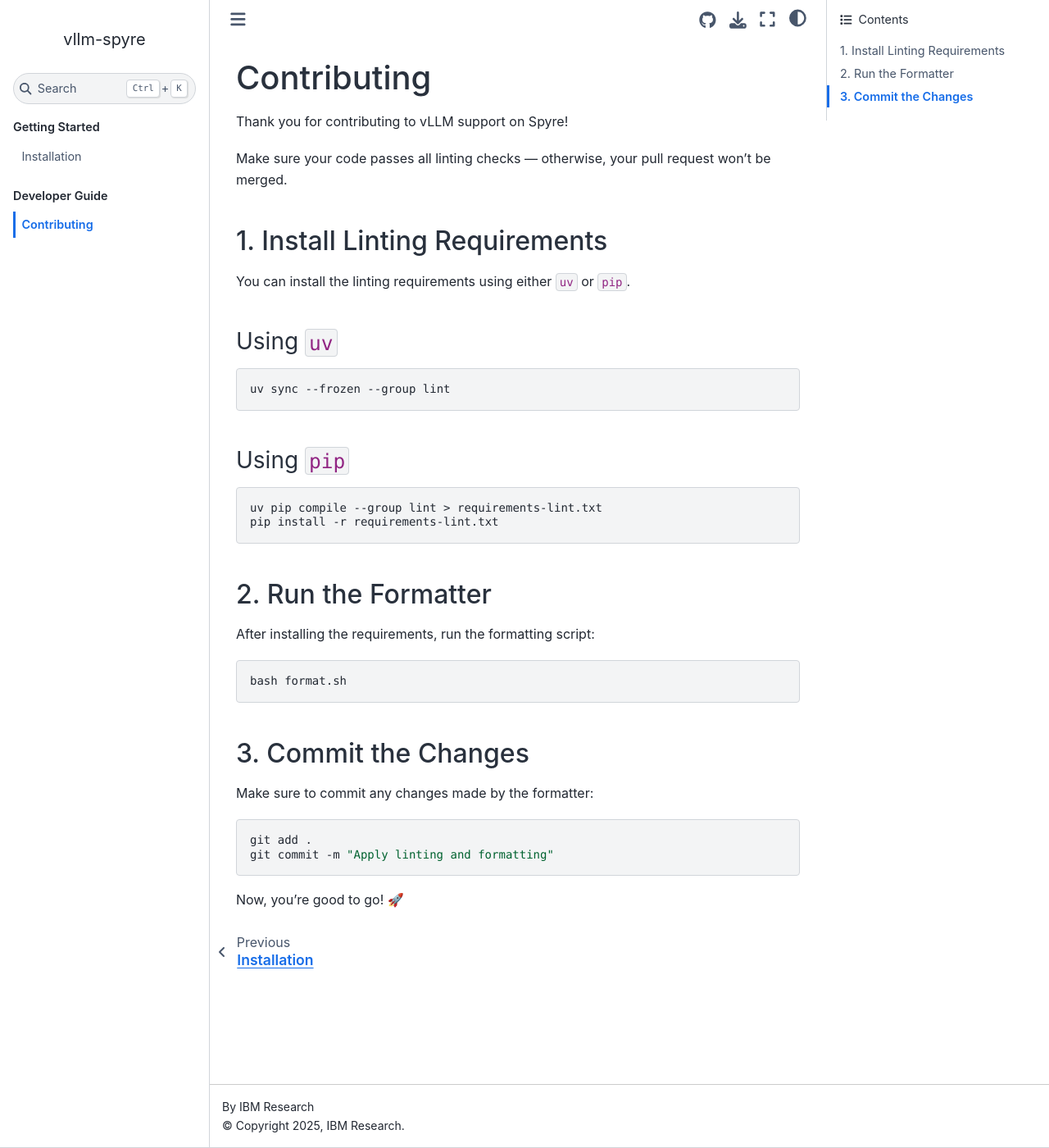
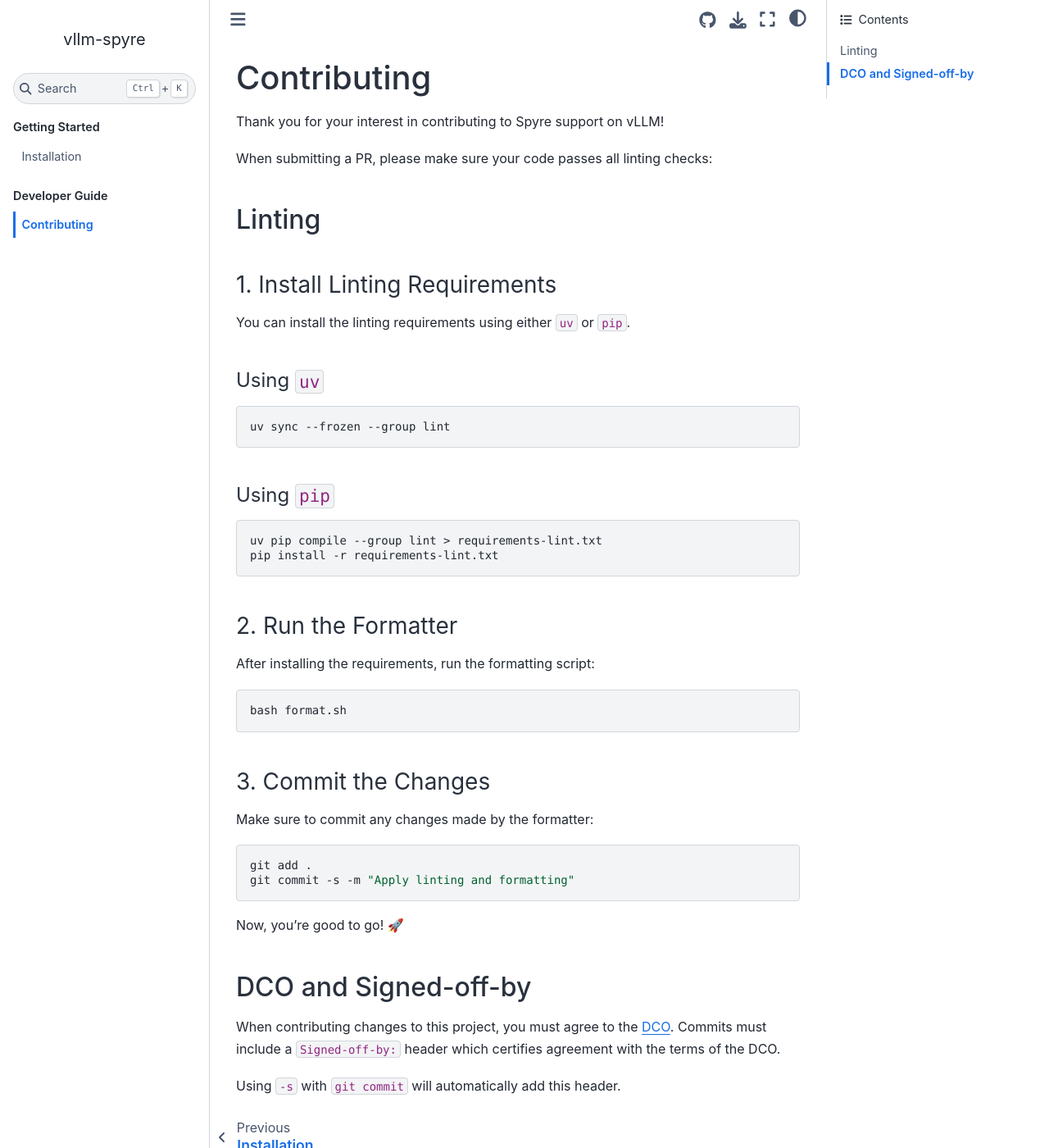
Before and after one commit to vllm-project/vllm-spyre, a Sphinx documentation site: the page built from docs/source/contributing/overview.md, in a window 1280 px wide and 1400 px high. Shown: the whole window at 82% size. Built offline with Sphinx 7.4.7 and the Sphinx Book theme 1.1.4, drawn with Linux system fonts in a browser that asks for light colours.

Commit message:
Update overview
Signed-off-by: Rafael Vasquez <rafvasq21@gmail.com>

````diff
--- a/docs/source/contributing/overview.md
+++ b/docs/source/contributing/overview.md
@@ -1,27 +1,29 @@
 # Contributing
 
-Thank you for contributing to vLLM support on Spyre!
+Thank you for your interest in contributing to Spyre support on vLLM!
 
-Make sure your code passes all linting checks — otherwise, your pull request won't be merged.
+When submitting a PR, please make sure your code passes all linting checks:
 
-## 1. Install Linting Requirements
+## Linting
+
+### 1. Install Linting Requirements
 
 You can install the linting requirements using either `uv` or `pip`.
 
-### Using `uv`
+#### Using `uv`
 
 ```bash
 uv sync --frozen --group lint
 ```
 
-### Using `pip`
+#### Using `pip`
 
 ```bash
 uv pip compile --group lint > requirements-lint.txt
 pip install -r requirements-lint.txt
 ```
 
-## 2. Run the Formatter
+### 2. Run the Formatter
 
 After installing the requirements, run the formatting script:
 
@@ -29,13 +31,21 @@
 bash format.sh
 ```
 
-## 3. Commit the Changes
+### 3. Commit the Changes
 
 Make sure to commit any changes made by the formatter:
 
 ```bash
 git add .
-git commit -m "Apply linting and formatting"
+git commit -s -m "Apply linting and formatting"
 ```
 
 Now, you’re good to go! 🚀
+
+## DCO and Signed-off-by
+
+When contributing changes to this project, you must agree to the [DCO](https://github.com/vllm-project/vllm/blob/main/DCO).
+Commits must include a `Signed-off-by:` header which certifies agreement with
+the terms of the DCO.
+
+Using `-s` with `git commit` will automatically add this header.
````
Also changed, not shown: docs/source/index.md (+0 -1 lines).
